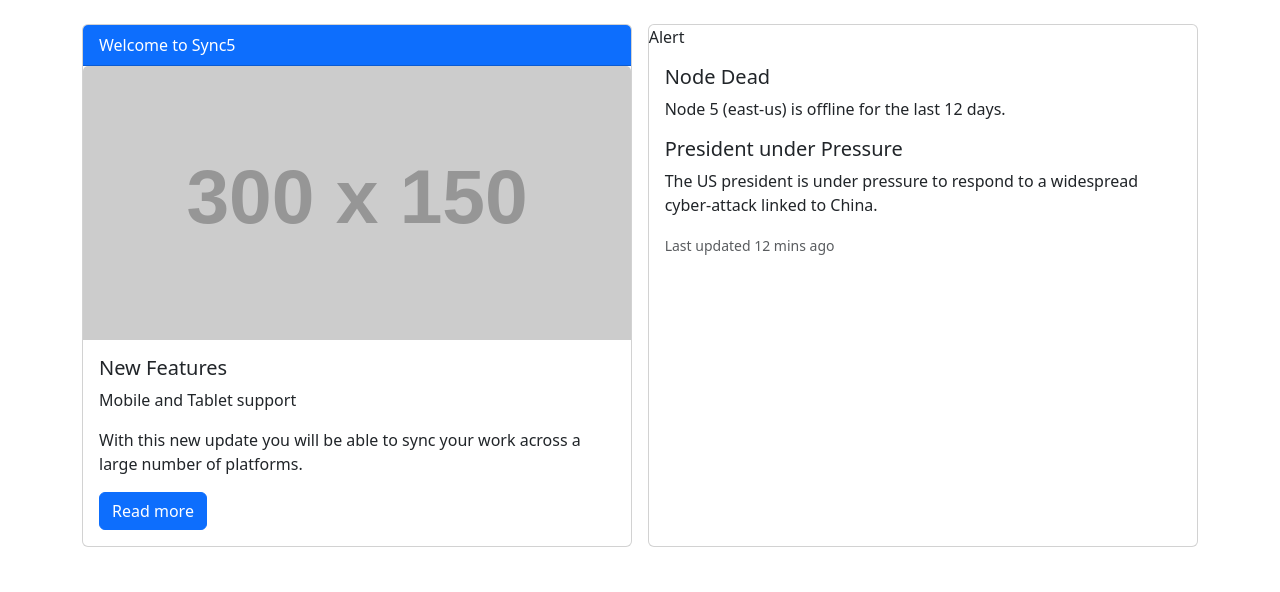
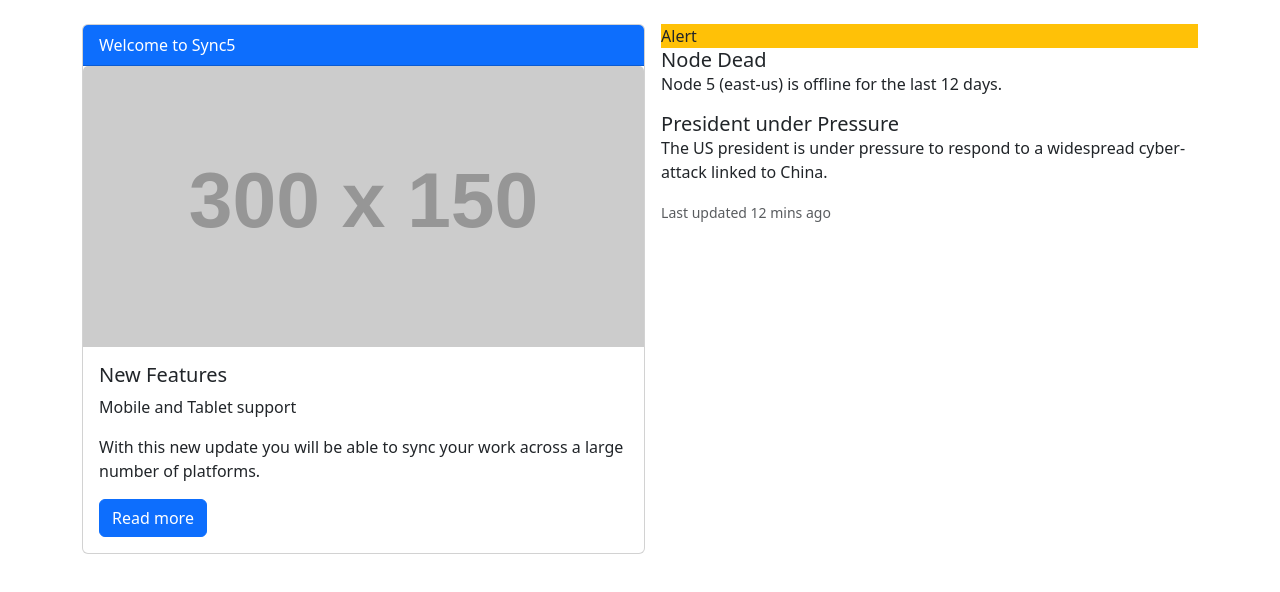
Before and after one commit to acciojob/bootstrap-card-Tharak723, a website: page main.html in a window 1280 px wide. Drawn offline with nearby package versions, Linux system fonts and the light colour scheme; placeholder pictures from the web are drawn by us.

Commit message:
created a submission

```diff
--- a/main.html
+++ b/main.html
@@ -32,8 +32,8 @@
         </div>
 
         <!-- Card 2 -->
-        <div class="card">
-            <div class="card.bg-danger">
+        <div class="card.bg-danger">
+            <div class="card-header bg-warning">
                 Alert
             </div>
 
```
